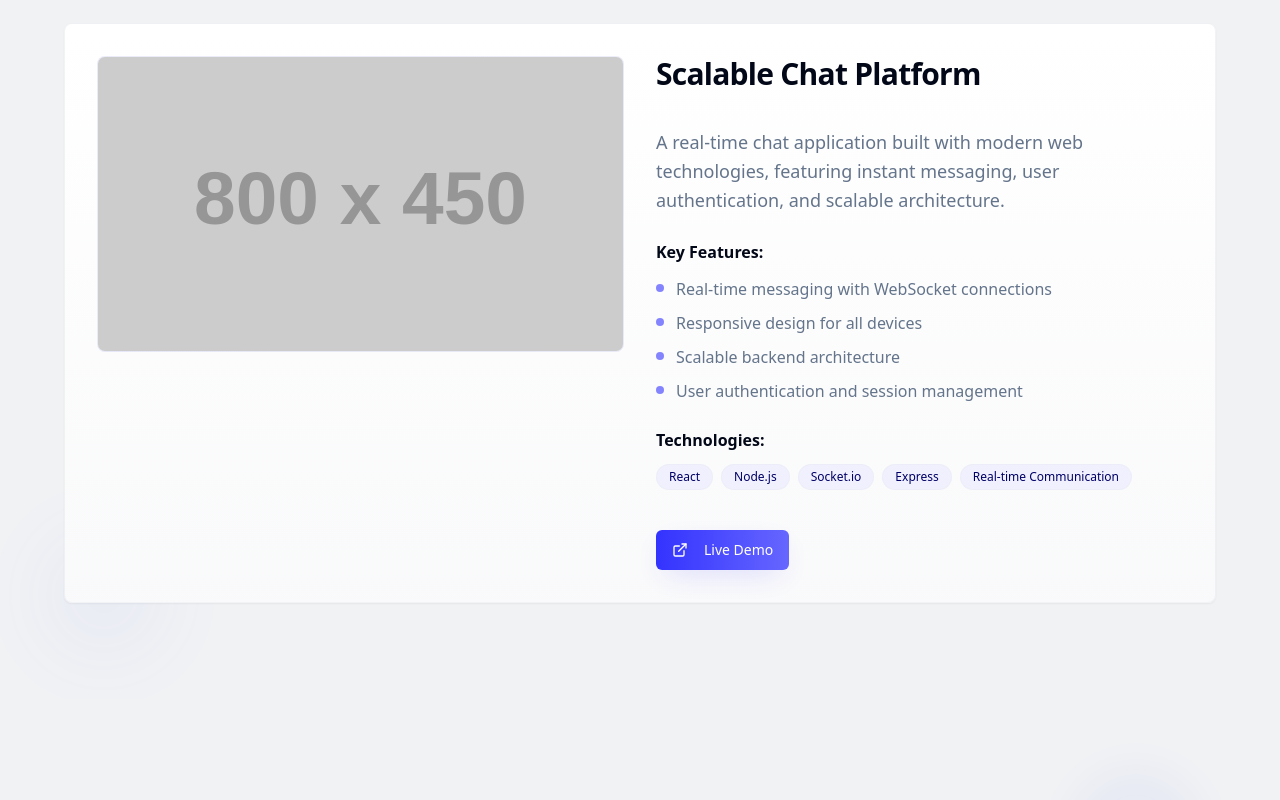
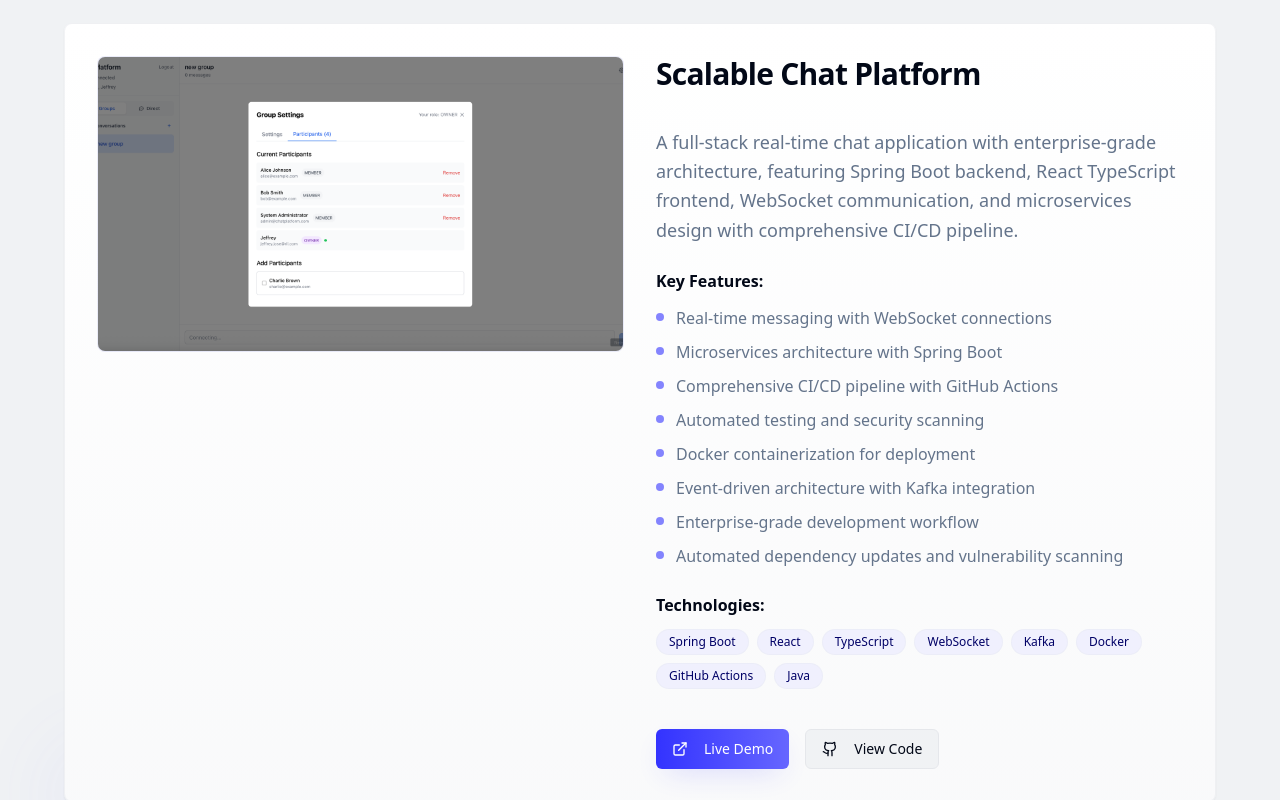
Before and after one commit to jeffreyjose07/jeffreyjose07.github.io, a React (Vite) app: page / in a window 1280 px wide. Shown: the part 3980-4780 px from the top of the page. Built offline with nearby package versions, Linux system fonts and the light colour scheme.

Commit message:
feat: update scalable chat platform project with real screenshot and accurate details

```diff
--- a/src/components/Projects.tsx
+++ b/src/components/Projects.tsx
@@ -7,16 +7,20 @@ const Projects = () => {
   const projects = [
     {
       title: "Scalable Chat Platform",
-      description: "A real-time chat application built with modern web technologies, featuring instant messaging, user authentication, and scalable architecture.",
-      image: "https://via.placeholder.com/800x450/1a1a1a/ffffff?text=Scalable+Chat+Platform", // Replace with actual screenshot
+      description: "A full-stack real-time chat application with enterprise-grade architecture, featuring Spring Boot backend, React TypeScript frontend, WebSocket communication, and microservices design with comprehensive CI/CD pipeline.",
+      image: "/scalable-chat-platform.png",
       liveUrl: "https://scalable-chat-platform.onrender.com/",
-      githubUrl: "", // Add if available
-      technologies: ["React", "Node.js", "Socket.io", "Express", "Real-time Communication"],
+      githubUrl: "https://github.com/jeffreyjose07/scalable-chat-platform",
+      technologies: ["Spring Boot", "React", "TypeScript", "WebSocket", "Kafka", "Docker", "GitHub Actions", "Java"],
       highlights: [
         "Real-time messaging with WebSocket connections",
-        "Responsive design for all devices",
-        "Scalable backend architecture",
-        "User authentication and session management"
+        "Microservices architecture with Spring Boot",
+        "Comprehensive CI/CD pipeline with GitHub Actions",
+        "Automated testing and security scanning",
+        "Docker containerization for deployment",
+        "Event-driven architecture with Kafka integration",
+        "Enterprise-grade development workflow",
+        "Automated dependency updates and vulnerability scanning"
       ]
     }
   ];
```
Also changed, not shown: public/scalable-chat-platform.png (added).
